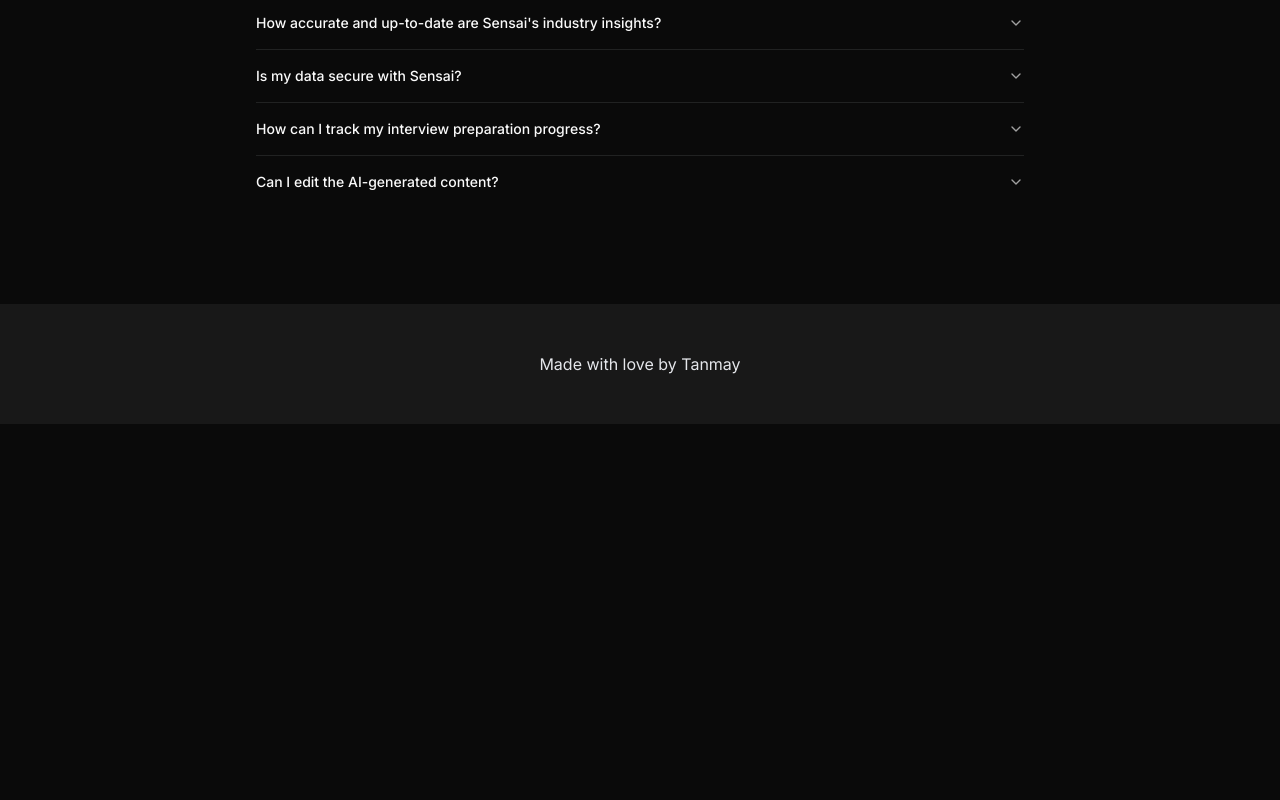
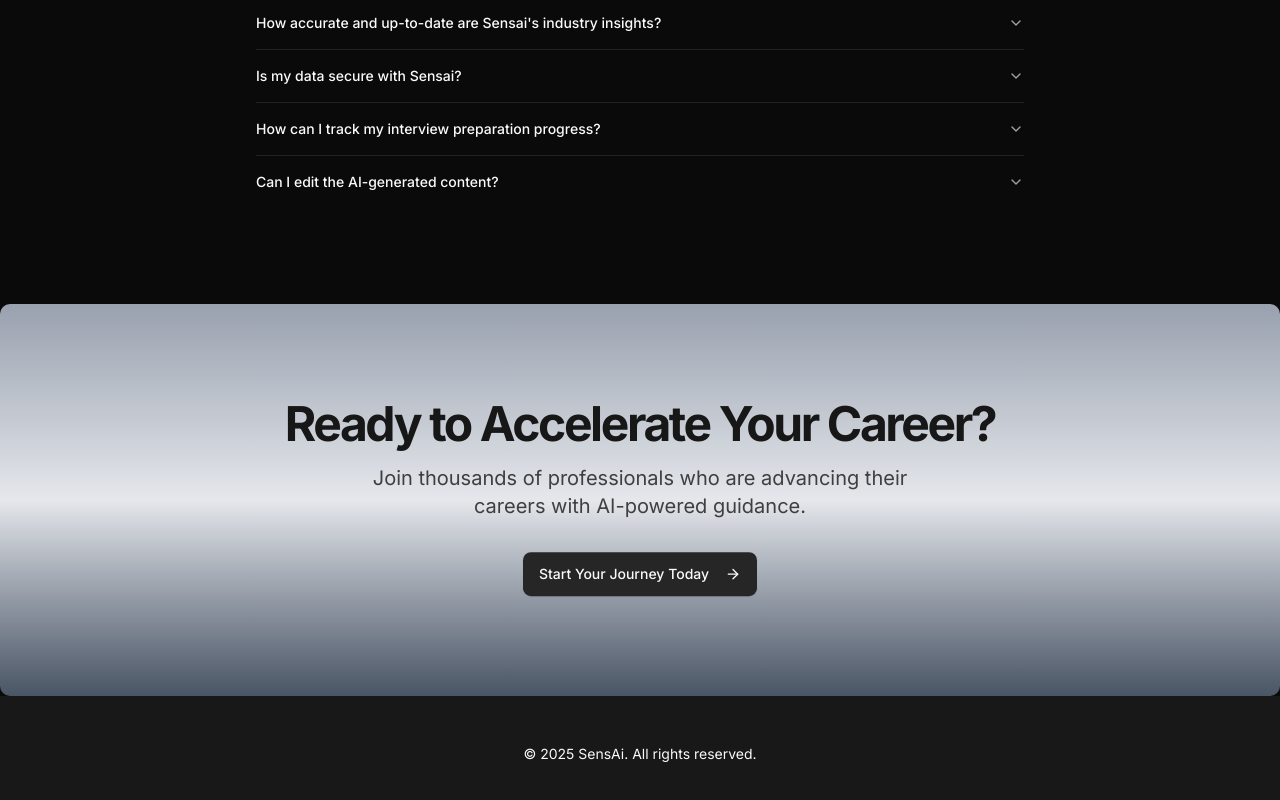
Before and after one commit to tanmay-deev/AI-Career-Coach-SENS-AI-, a Next.js app: page / in a window 1280 px wide. Shown: the part 3512-4312 px from the top of the page. Before the commit the page ends 3936 px from the top, so only its background shows below. Built offline with nearby package versions, Linux system fonts and the light colour scheme; no server answers.

Commit message:
Landing page done

```diff
--- a/app/layout.js
+++ b/app/layout.js
@@ -35,8 +35,8 @@
             {/* Footer */}
 
             <footer className="bg-muted/50 py-12">
-              <div className="container mx-auto px-4 text-center text-gray-200">
-                <p>Made with love by Tanmay</p>
+              <div className="container mx-auto px-4 text-center text-sm">
+                &copy; {new Date().getFullYear()} SensAi. All rights reserved.
               </div>
             </footer>
           </ThemeProvider>
--- a/app/page.jsx
+++ b/app/page.jsx
@@ -7,6 +7,8 @@
 import { testimonial } from "@/data/testimonial";
 import { Accordion, AccordionContent, AccordionItem, AccordionTrigger } from "@/components/ui/accordion";
 import { faqs } from "@/data/faqs";
+import Link from "next/link";
+import { ArrowRight } from "lucide-react";
 
 
 
@@ -164,6 +166,30 @@
         </div>
       </section>
 
+       {/* CTA Section */}
+      <section className="w-full">
+        <div className="mx-auto py-24 gradient rounded-lg">
+          <div className="flex flex-col items-center justify-center space-y-4 text-center max-w-3xl mx-auto">
+            <h2 className="text-3xl font-bold tracking-tighter text-primary-foreground sm:text-4xl md:text-5xl">
+              Ready to Accelerate Your Career?
+            </h2>
+            <p className="mx-auto max-w-[600px] text-primary-foreground/80 md:text-xl">
+              Join thousands of professionals who are advancing their careers
+              with AI-powered guidance.
+            </p>
+            <Link href="/dashboard" passHref>
+              <Button
+                size="lg"
+                variant="secondary"
+                className="h-11 mt-5 animate-bounce cursor-pointer"
+              >
+                Start Your Journey Today <ArrowRight className="ml-2 h-4 w-" />
+              </Button>
+            </Link>
+          </div>
+        </div>
+      </section>
+
     </div>
   );
 }
```
